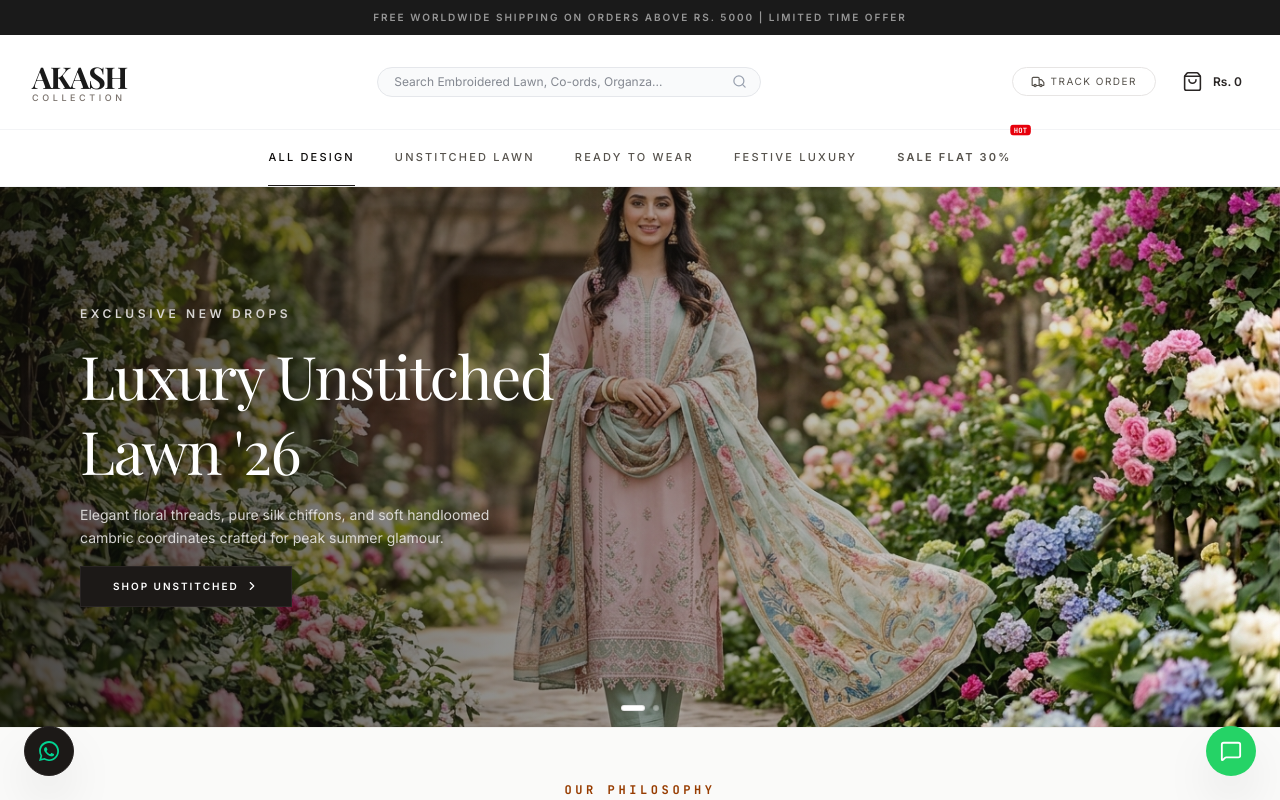
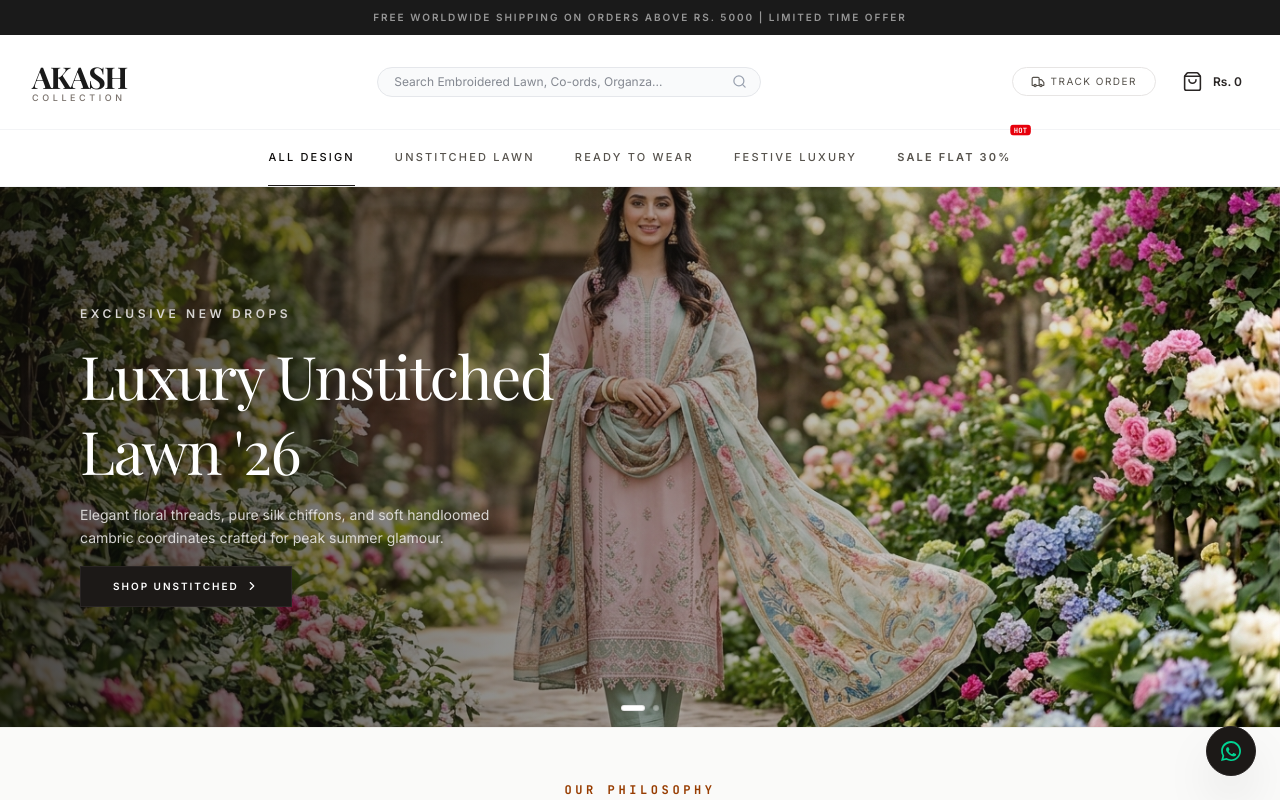
Before and after one commit to rangingfx/akashcollection, a React (Vite) app: page / in a window 1280 px wide. Shown: the top 800 px of the page. Built offline with nearby package versions, Linux system fonts and the light colour scheme; a web font is replaced by a local one.

Commit message:
refactor: update WhatsApp contact number
Update the customer support WhatsApp number across the application and remove the redundant floating action button.

```diff
--- a/src/App.tsx
+++ b/src/App.tsx
@@ -817,7 +817,7 @@ export default function App() {
                   </div>
                   <h3 className="font-serif text-base font-bold text-gray-100 uppercase tracking-wider">24/7 Customer WhatsApp</h3>
                   <p className="text-xs text-gray-400 leading-relaxed font-sans max-w-xs">
-                    Need help tailoring sizes or checking stock? Out of hours? Send a quick text on WhatsApp: +92 300 8123456. Friendly, instant support.
+                    Need help tailoring sizes or checking stock? Out of hours? Send a quick text on WhatsApp: +92 349 5645773. Friendly, instant support.
                   </p>
                 </div>
 
@@ -923,20 +923,6 @@ export default function App() {
         />
       )}
 
-      {/* Floating WhatsApp Action Button for Easy Pakistan Support */}
-      <a
-        id="floating-pk-whatsapp-cta"
-        href="https://wa.me/923008123456"
-        target="_blank"
-        rel="noopener noreferrer"
-        className="fixed bottom-6 right-6 bg-[#25D366] hover:bg-[#20BA5A] text-white p-3.5 rounded-full shadow-2xl z-30 transition-transform duration-300 hover:scale-110 flex items-center justify-center group focus:outline-none"
-        title="WhatsApp Support / order clothes"
-      >
-        <MessageSquare size={22} className="relative z-10" />
-        <span className="absolute right-12 bg-black text-white text-[10px] font-mono px-3 py-1 rounded-md opacity-0 group-hover:opacity-100 transition-opacity whitespace-nowrap shadow-md selection:bg-transparent">
-          WhatsApp Order Assistant
-        </span>
-      </a>
 
       {quickViewProduct && (
         <QuickViewModal
@@ -1229,12 +1215,12 @@ export default function App() {
         href="https://wa.me/923495645773"
         target="_blank"
         rel="noopener noreferrer"
-        className="fixed bottom-6 left-6 z-[999] bg-stone-900 border border-stone-800 text-white shadow-2xl rounded-full p-3.5 flex items-center justify-center hover:bg-stone-800 hover:scale-110 active:scale-95 transition-all duration-300 group cursor-pointer pointer-events-auto"
+        className="fixed bottom-6 right-6 z-[999] bg-stone-900 border border-stone-800 text-white shadow-2xl rounded-full p-3.5 flex items-center justify-center hover:bg-stone-800 hover:scale-110 active:scale-95 transition-all duration-300 group cursor-pointer pointer-events-auto"
         id="floating-whatsapp-widget"
-        title="Chat with us on WhatsApp"
+        title="WhatsApp Order Assistant"
       >
-        <div className="absolute left-full ml-3 bg-stone-900 border border-stone-800 text-white font-sans text-[10px] font-bold tracking-widest py-2 px-3 rounded-md shadow-xl whitespace-nowrap opacity-0 group-hover:opacity-100 transition-opacity duration-300 pointer-events-none uppercase">
-          Support WhatsApp
+        <div className="absolute right-full mr-3 bg-stone-900 border border-stone-800 text-white font-sans text-[10px] font-bold tracking-widest py-2 px-3 rounded-md shadow-xl whitespace-nowrap opacity-0 group-hover:opacity-100 transition-opacity duration-300 pointer-events-none uppercase">
+          WhatsApp Order Assistant
         </div>
         <svg className="w-5 h-5 fill-current text-emerald-400" viewBox="0 0 24 24">
           <path d="M.057 24l1.687-6.163c-1.041-1.804-1.588-3.849-1.587-5.946C.06 5.348 5.397.01 12.008.01c3.202.001 6.212 1.246 8.477 3.514 2.266 2.268 3.507 5.28 3.505 8.484-.004 6.657-5.34 11.997-11.953 11.997-2.005-.001-3.973-.502-5.717-1.456L0 24zm12.008-21.75c-5.412 0-9.82 4.409-9.825 9.822-.002 1.802.469 3.562 1.365 5.123l.299.52-1.01 3.69 3.774-.99.505.299c1.498.887 3.202 1.354 4.902 1.355 5.41.002 9.818-4.407 9.824-9.822.003-2.623-1.018-5.088-2.879-6.953-1.859-1.865-4.322-2.894-6.946-2.894zm5.372 13.06c-.294-.147-1.74-.86-2.012-.958-.27-.099-.469-.147-.666.147-.196.294-.761.958-.934 1.155-.171.196-.343.221-.637.074-.294-.147-1.241-.457-2.364-1.46-.874-.78-1.464-1.744-1.636-2.038-.172-.294-.018-.453.129-.6.133-.133.294-.343.441-.515.147-.171.196-.294.294-.49.098-.196.05-.367-.025-.515-.074-.148-.666-1.606-.913-2.197-.24-.578-.48-.5-.666-.51-.173-.008-.367-.01-.563-.01-.196 0-.515.073-.784.367-.27.294-1.029 1.005-1.029 2.451s1.054 2.843 1.201 3.039c.147.196 2.074 3.167 5.025 4.444.70.304 1.249.486 1.677.622.705.224 1.345.193 1.853.117.566-.084 1.741-.711 1.986-1.396.246-.686.246-1.274.172-1.396-.073-.122-.27-.196-.564-.343z"/>
--- a/src/components/OrderSuccessModal.tsx
+++ b/src/components/OrderSuccessModal.tsx
@@ -200,7 +200,7 @@ export default function OrderSuccessModal({ order, onContinueShopping }: OrderSu
 
         {/* Small support note */}
         <div className="text-center text-[10px] text-gray-400 font-mono pt-4 border-t border-gray-100" id="receipt-help-foot">
-          <p>For editing sizes or cancelling bookings, contact us at **info@akashcollection.pk** or WhatsApp **+92 300 8123456**.</p>
+          <p>For editing sizes or cancelling bookings, contact us at **info@akashcollection.pk** or WhatsApp **+92 349 5645773**.</p>
           <p className="mt-1">Akash Collection PK is a register business under FBR Pakistan NTN: 8941258-2.</p>
         </div>
       </div>
```
